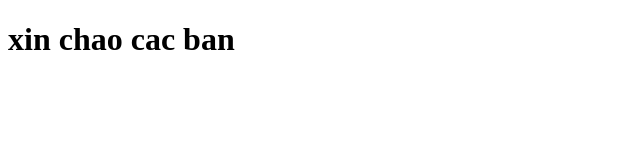
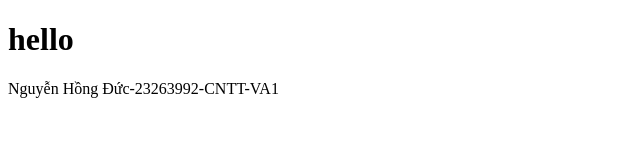
Before and after one commit to Ductlfc123/Duc, a plain HTML site: page index.html in a window 1280 px wide. Shown: the whole page, without its empty margins (0-640 px from the left). Drawn offline with Linux system fonts and the light colour scheme.

Commit message:
Update index.html

```diff
--- a/index.html
+++ b/index.html
@@ -6,7 +6,8 @@
     <title>Document</title>
 </head>
 <body>
-    <h1> xin chao cac ban</h1>
+    <h1> hello</h1>
+    <p> Nguyễn Hồng Đức-23263992-CNTT-VA1 </p>
 
 </body>
 </html>
```
